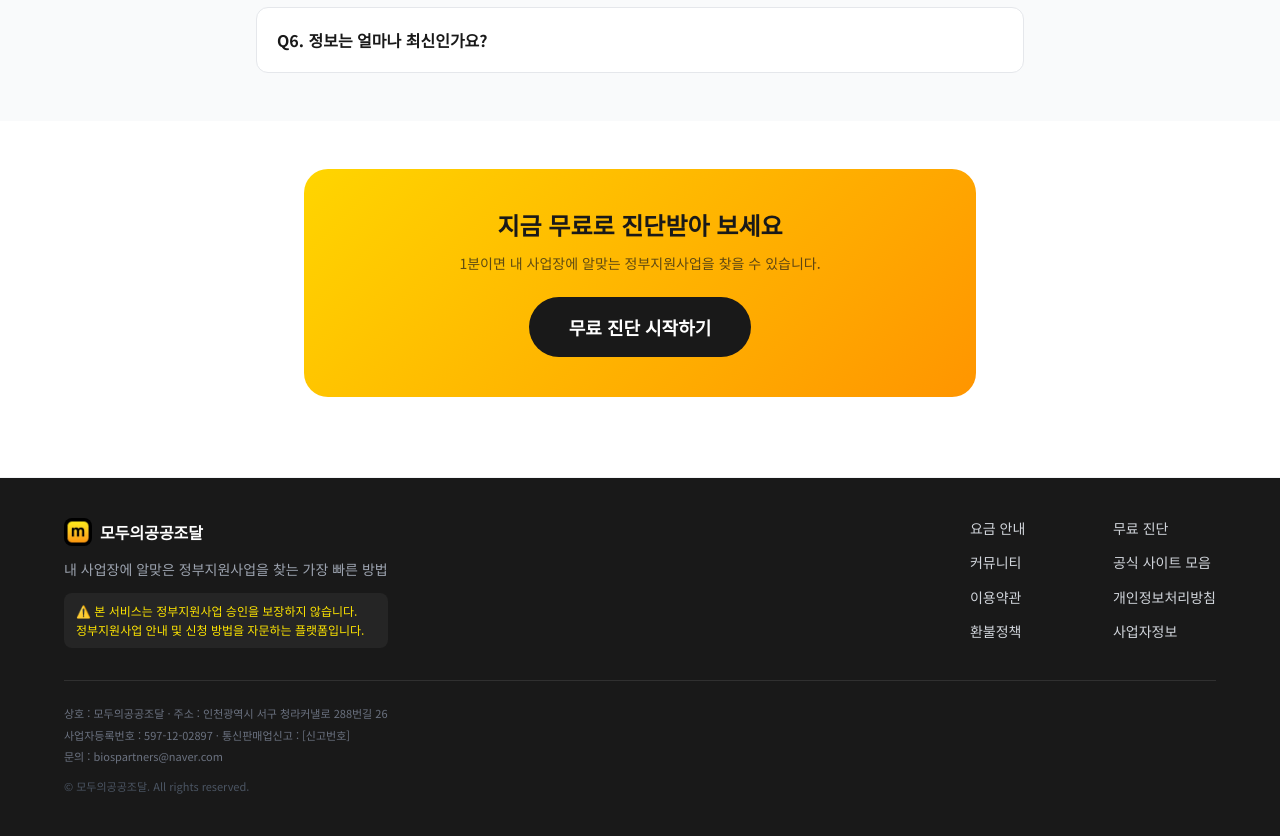
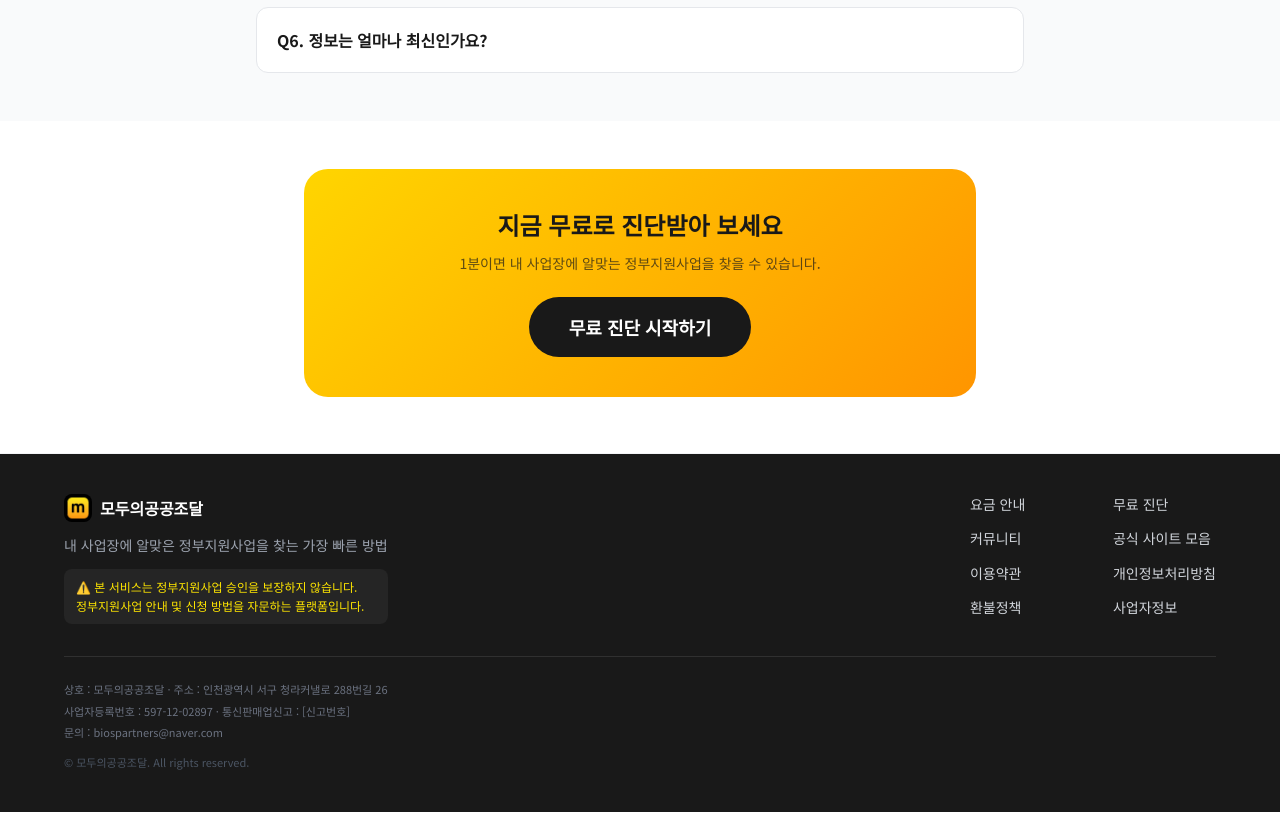
Before and after one commit to ppfa26/PPFA26, a Next.js app: page / in a window 1280 px wide. Shown: the part 2480-3316 px from the top of the page. After the commit the page ends 3292 px from the top, so only its background shows below. Built offline with nearby package versions, Linux system fonts and the light colour scheme; no server answers; a web font is replaced by a local one.

Commit message:
홈 하단 CTA와 푸터 사이 여백 축소 (하단 패딩만 줄임)

```diff
--- a/src/app/page.tsx
+++ b/src/app/page.tsx
@@ -300,7 +300,7 @@ export default function Home() {
         </section>
 
         {/* 하단 CTA */}
-        <section className="px-4 py-7 sm:py-12">
+        <section className="px-4 pb-4 pt-7 sm:pb-6 sm:pt-12">
           <div className="mx-auto max-w-2xl rounded-3xl bg-brand-grad p-10 text-center">
             <Editable
               id="home-cta-title"
```
